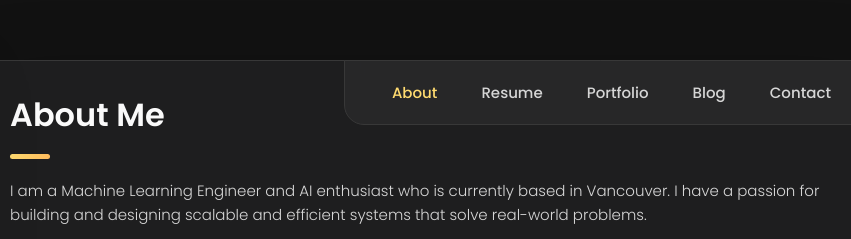
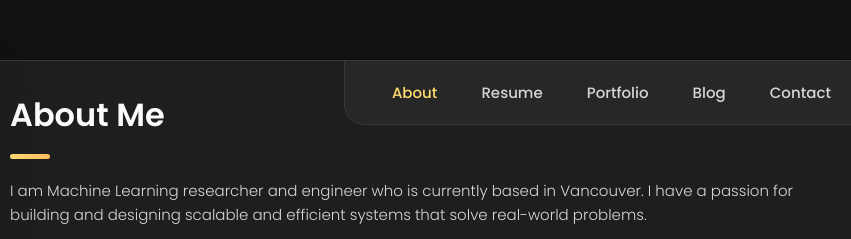
Before and after one commit to tesnikio/tesnikio.github.io, a plain HTML site: page index.html in a window 1280 px wide. Shown: the top 239 px of the page, 361-1212 px from the left. Drawn offline with nearby package versions, Linux system fonts and the light colour scheme.

Commit message:
fix description

```diff
--- a/index.html
+++ b/index.html
@@ -191,10 +191,9 @@
           </header>
           <section class="about-text">
             <p>
-              I am a Machine Learning Engineer and AI enthusiast who is
-              currently based in Vancouver. I have a passion for building and
-              designing scalable and efficient systems that solve real-world
-              problems.
+              I am Machine Learning researcher and engineer who is currently
+              based in Vancouver. I have a passion for building and designing
+              scalable and efficient systems that solve real-world problems.
             </p>
 
             <p>
```
